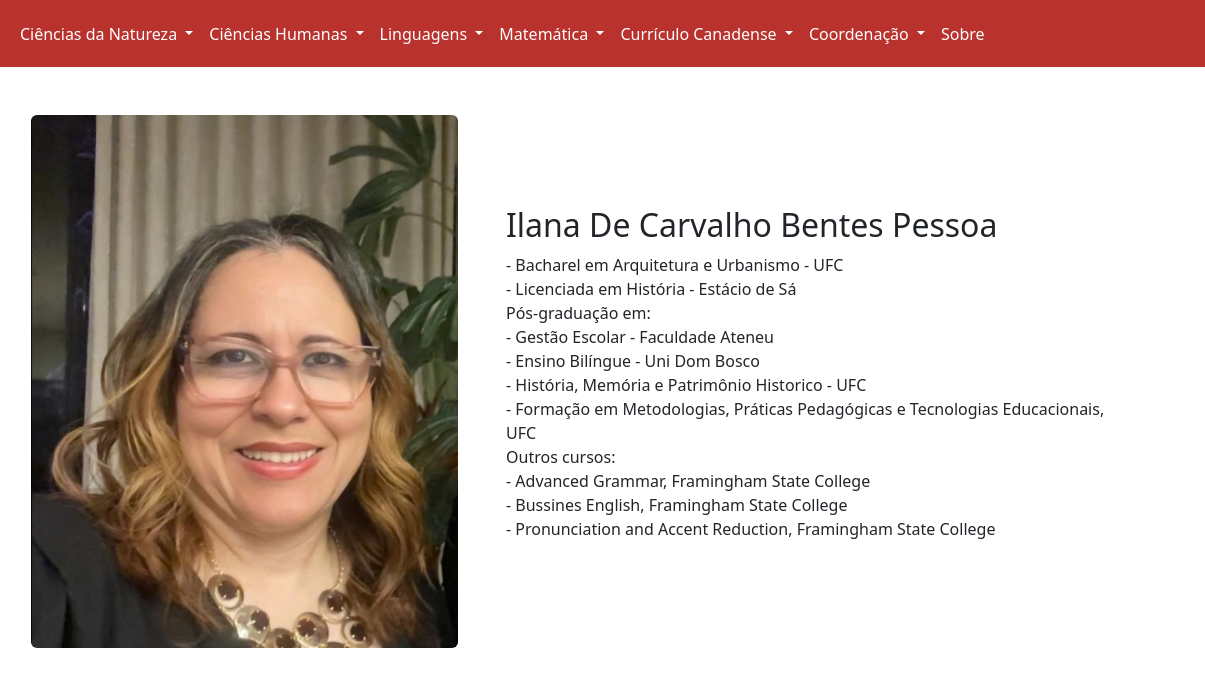
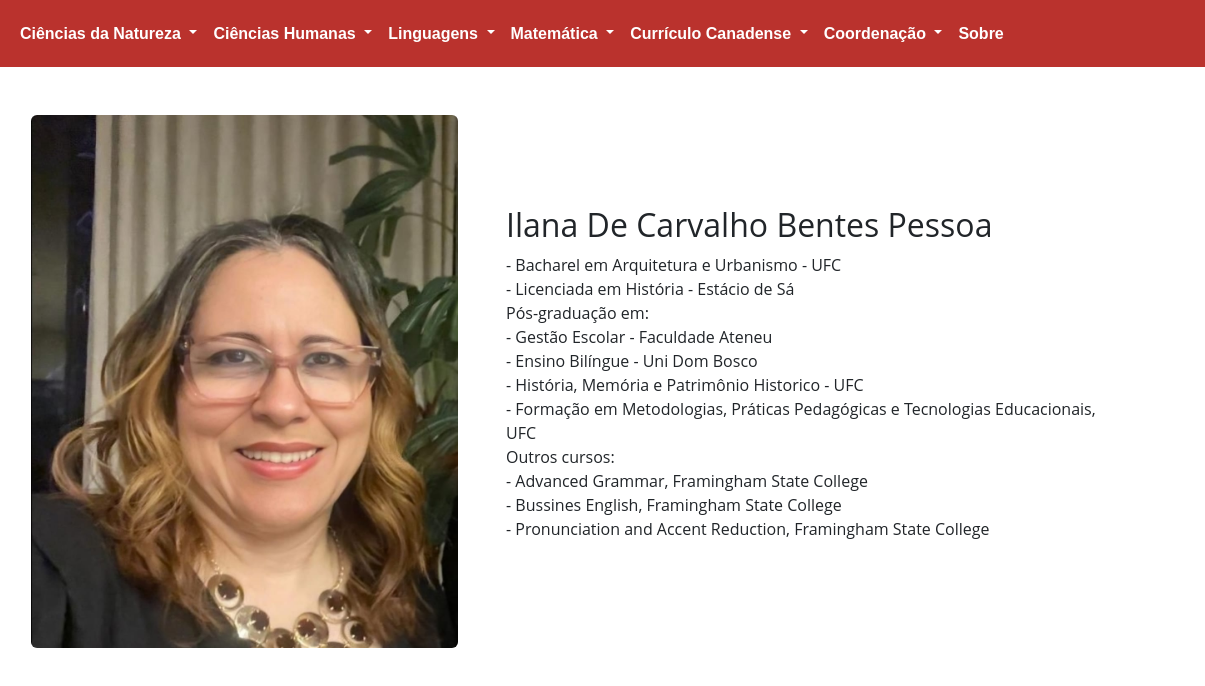
Before and after one commit to lucasbpessoa/Projeto_Final, a website: page Ilana.html in a window 1280 px wide. Shown: the full height of the page, 75-1280 px from the left. Drawn offline with nearby package versions, Linux system fonts and the light colour scheme.

Commit message:
Update Ilana.html

```diff
--- a/Ilana.html
+++ b/Ilana.html
@@ -51,6 +51,7 @@
                 role="button"
                 data-bs-toggle="dropdown"
                 aria-expanded="false"
+                style="font-family: 'Poppins', sans-serif; font-weight: 800;"
               >
                 Ciências da Natureza
               </a>
@@ -79,6 +80,7 @@
                 role="button"
                 data-bs-toggle="dropdown"
                 aria-expanded="false"
+                style="font-family: 'Poppins', sans-serif; font-weight: 800;"
               >
                 Ciências Humanas
               </a>
@@ -100,6 +102,7 @@
                 role="button"
                 data-bs-toggle="dropdown"
                 aria-expanded="false"
+                style="font-family: 'Poppins', sans-serif; font-weight: 800;"
               >
                 Linguagens
               </a>
@@ -134,6 +137,7 @@
                 role="button"
                 data-bs-toggle="dropdown"
                 aria-expanded="false"
+                style="font-family: 'Poppins', sans-serif; font-weight: 800;"
               >
                 Matemática
               </a>
@@ -155,6 +159,7 @@
                 role="button"
                 data-bs-toggle="dropdown"
                 aria-expanded="false"
+                style="font-family: 'Poppins', sans-serif; font-weight: 800;"
               >
                 Currículo Canadense
               </a>
@@ -183,6 +188,7 @@
                 role="button"
                 data-bs-toggle="dropdown"
                 aria-expanded="false"
+                style="font-family: 'Poppins', sans-serif; font-weight: 800;"
               >
                 Coordenação
 
@@ -202,7 +208,7 @@
               </ul>
             </li>
             <li class="nav-item">
-              <a class="nav-link active" aria-current="page" href="about.html"
+              <a class="nav-link active" aria-current="page" href="about.html" style="font-family: 'Poppins', sans-serif; font-weight: 800;"
                 >Sobre</a
               >
             </li>
@@ -225,26 +231,26 @@
 
           <div class="col-lg-7">
               <div class="content ps-lg-4">
-                  <h2 class="section-title">
+                  <h2 class="section-title" style="font-family: 'Open Sans', sans-serif;">
 Ilana De Carvalho Bentes Pessoa
                   </h2>
                   <ul class="feature-list list-unstyled">
-                      <li>- Bacharel em Arquitetura e Urbanismo - UFC</li>
-                      <li>- Licenciada em História - Estácio de Sá</li>
-                      <li>Pós-graduação em:
+                      <li style="font-family: 'Open Sans', sans-serif;">- Bacharel em Arquitetura e Urbanismo - UFC</li>
+                      <li style="font-family: 'Open Sans', sans-serif;">- Licenciada em História - Estácio de Sá</li>
+                      <li style="font-family: 'Open Sans', sans-serif;">Pós-graduação em:
 </li>
-                      <li>- Gestão Escolar - Faculdade Ateneu</li>
-                      <li>- Ensino Bilíngue - Uni Dom Bosco
+                      <li style="font-family: 'Open Sans', sans-serif;">- Gestão Escolar - Faculdade Ateneu</li>
+                      <li style="font-family: 'Open Sans', sans-serif;">- Ensino Bilíngue - Uni Dom Bosco
 </li>
-                      <li>- História, Memória e Patrimônio Historico - UFC
+                      <li style="font-family: 'Open Sans', sans-serif;">- História, Memória e Patrimônio Historico - UFC
 </li>
-                      <li>- Formação em Metodologias, Práticas Pedagógicas e Tecnologias Educacionais, UFC</li>
-                      <li>Outros cursos:
+                      <li style="font-family: 'Open Sans', sans-serif;">- Formação em Metodologias, Práticas Pedagógicas e Tecnologias Educacionais, UFC</li>
+                      <li style="font-family: 'Open Sans', sans-serif;">Outros cursos:
 </li>
-                      <li>- Advanced Grammar, Framingham State College </li>
-                         <li>- Bussines English, Framingham State College
+                      <li style="font-family: 'Open Sans', sans-serif;">- Advanced Grammar, Framingham State College </li>
+                         <li style="font-family: 'Open Sans', sans-serif;">- Bussines English, Framingham State College
 </li>
-<li>- Pronunciation and Accent Reduction, Framingham State College</li>
+<li style="font-family: 'Open Sans', sans-serif;">- Pronunciation and Accent Reduction, Framingham State College</li>
 
 
 
```
